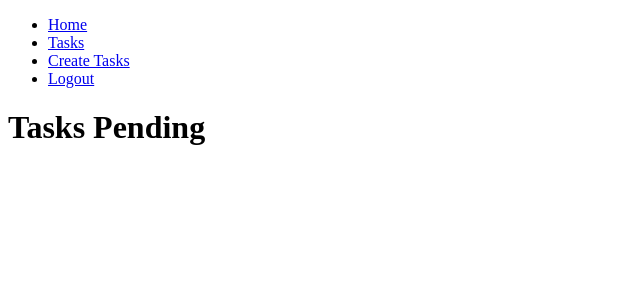
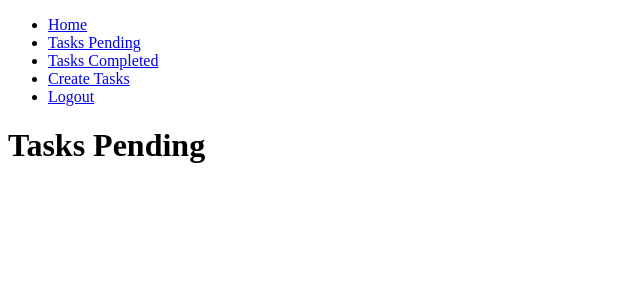
Before and after one commit to dairxp/django_crud_auth, a Django app: page /tasks/ in a window 1280 px wide. Shown: the top 300 px of the page, without its empty margins (0-640 px from the left). Run offline with Django 5.2, Linux system fonts and the light colour scheme; the visitor is signed in with stand-in values (Sample User, id 1); data that the repository does not hold is empty.

Commit message:
feat : Listar tareas completadas

```diff
--- a/djangocrud/urls.py
+++ b/djangocrud/urls.py
@@ -25,6 +25,7 @@ urlpatterns = [
     path("", views.home, name='home'),
     path("signup/", views.signup, name ='signup'),
     path("tasks/", views.tasks, name ='tasks'),
+    path("tasks_completed/", views.tasks_complete, name ='tasks_complete'),
     path("tasks/create/", views.create_task, name='create_task'),
     path("tasks/<int:task_id>/", views.task_detail, name='task_detail'),
     path("tasks/<int:task_id>/complete", views.complete_task, name='complete_task'),
--- a/tasks/templates/base.html
+++ b/tasks/templates/base.html
@@ -14,7 +14,10 @@
             </li>
             {% if user.is_authenticated %}
             <li>
-                <a href="/tasks">Tasks</a>
+                <a href="{% url 'tasks' %}">Tasks Pending</a>
+            </li>
+            <li>
+                <a href="{% url 'tasks_complete' %}">Tasks Completed</a>
             </li>
             <li>
                 <a href="/tasks/create/">Create Tasks</a>
--- a/tasks/templates/tasks.html
+++ b/tasks/templates/tasks.html
@@ -14,6 +14,8 @@
             <p>{{task.description}}</p>
             <p>{{task.user.username}}</p>
             <!-- <p>{{task.important}}</p> -->
+
+            <p>{{task.datecompleted|date:'M j Y:i' }}</p>
             </a>
         </li>
 
--- a/tasks/views.py
+++ b/tasks/views.py
@@ -34,6 +34,10 @@ def signup(request):
 
 def tasks(request):
     tasks = Task.objects.filter(user=request.user, datecompleted__isnull=True)
+    return render(request, 'tasks.html', {'tasks': tasks})
+
+def tasks_complete(request):
+    tasks = Task.objects.filter(user=request.user, datecompleted__isnull=False).order_by('-datecompleted')
     return render(request, 'tasks.html', {'tasks': tasks})
 
 def create_task(request):
```
